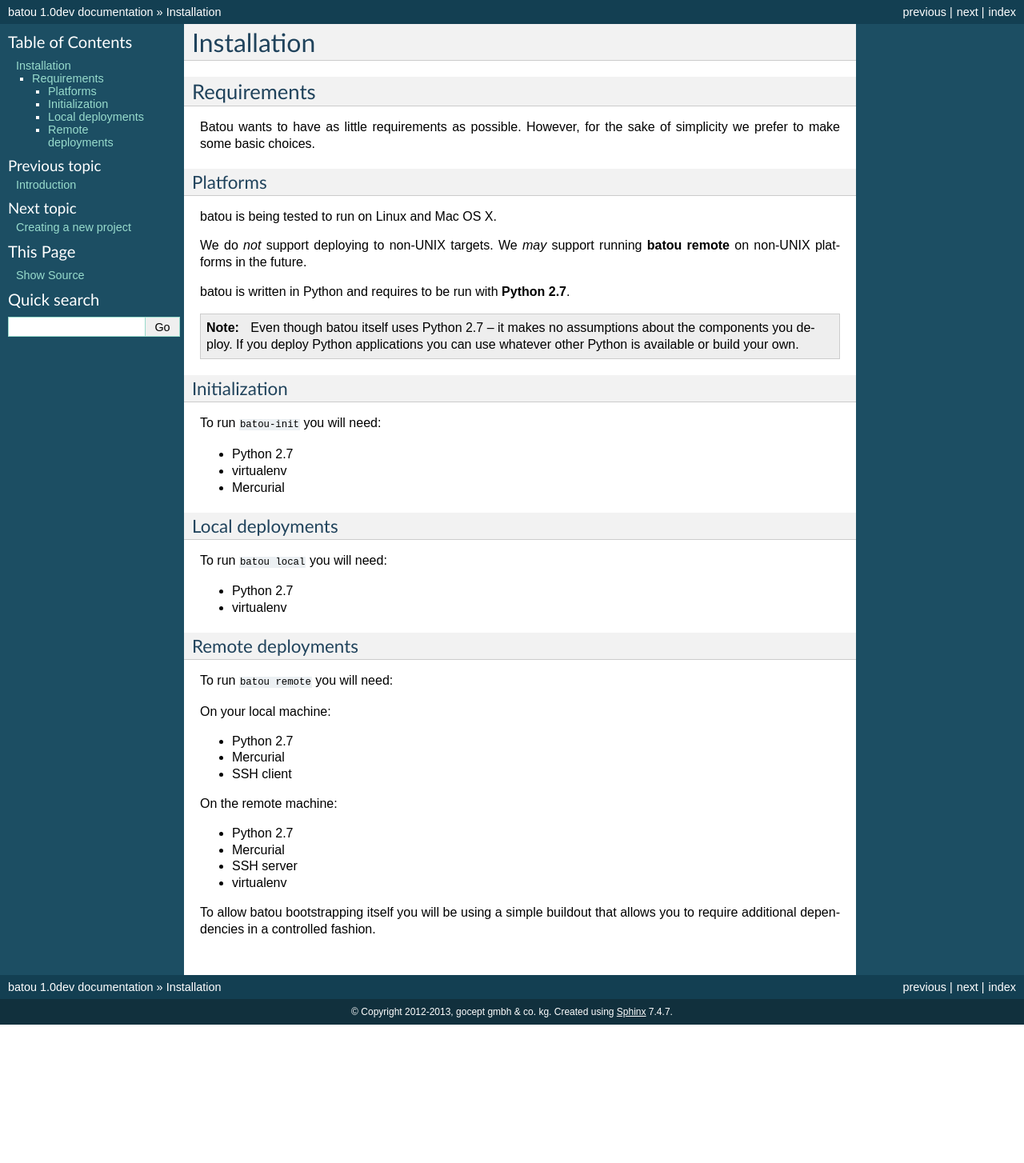
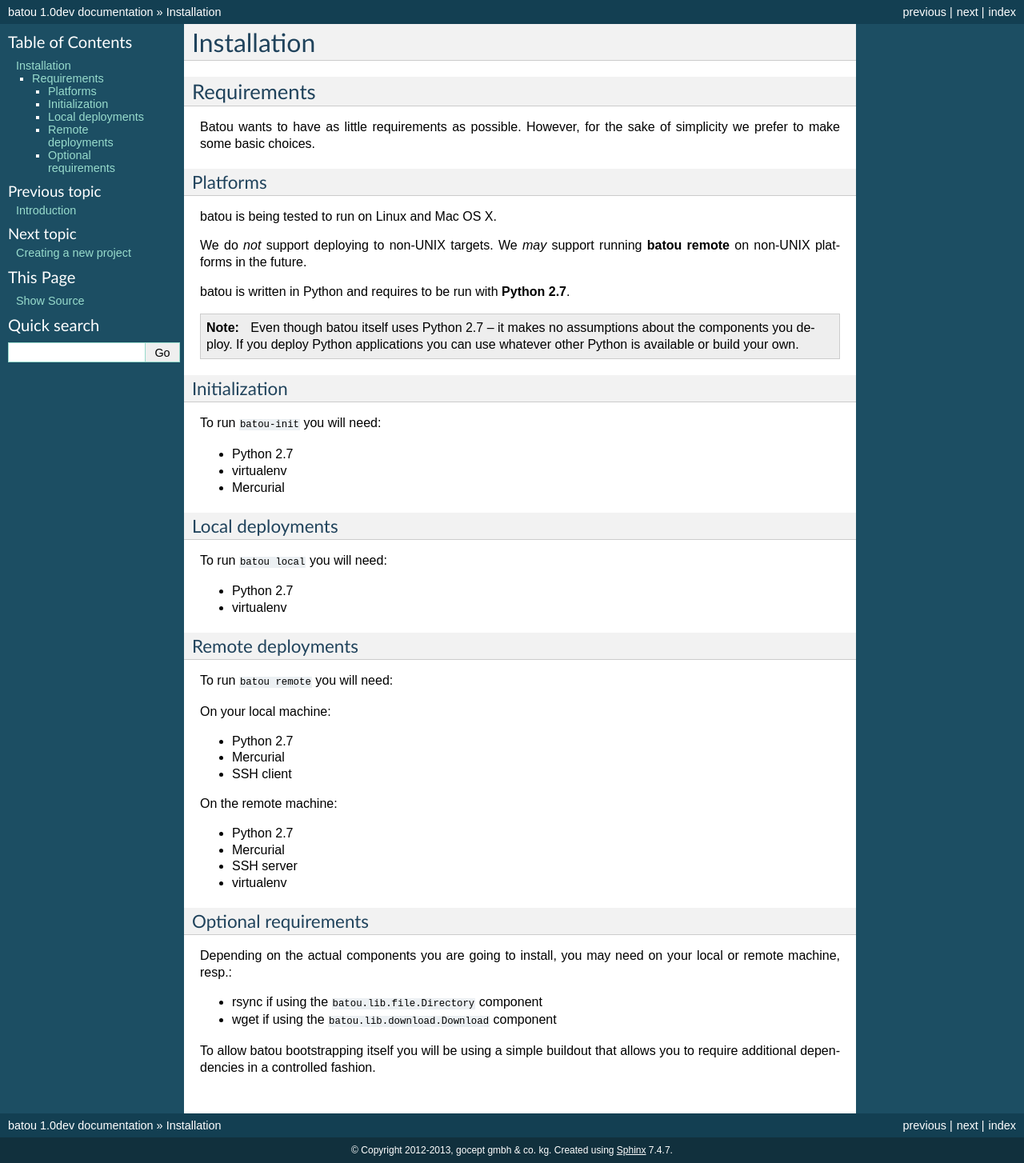
Before and after one commit to flyingcircusio/batou, a Sphinx documentation site: the page built from doc/source/installation.txt, in a window 1280 px wide. Shown: the whole page at 80% size. Built offline with Sphinx 7.4.7, drawn with Linux system fonts in a browser that asks for light colours; before the commit the page ends 1281 px from its top, so only the background shows below that.

Commit message:
documented optional requirements

```diff
--- a/CHANGES.txt
+++ b/CHANGES.txt
@@ -18,6 +18,8 @@
   lib, include etc.) from remote deployments.
 
 - Add mailto setting to crontab component.
+
+- Added some documentation.
 
 
 1.0b13 (2013-11-19)
--- a/doc/source/installation.txt
+++ b/doc/source/installation.txt
@@ -58,5 +58,14 @@
 * SSH server
 * virtualenv
 
+Optional requirements
+~~~~~~~~~~~~~~~~~~~~~
+
+Depending on the actual components you are going to install, you may need on
+your local or remote machine, resp.:
+
+* rsync if using the ``batou.lib.file.Directory`` component
+* wget if using the ``batou.lib.download.Download`` component
+
 To allow batou bootstrapping itself you will be using a simple buildout that
 allows you to require additional dependencies in a controlled fashion.
```
